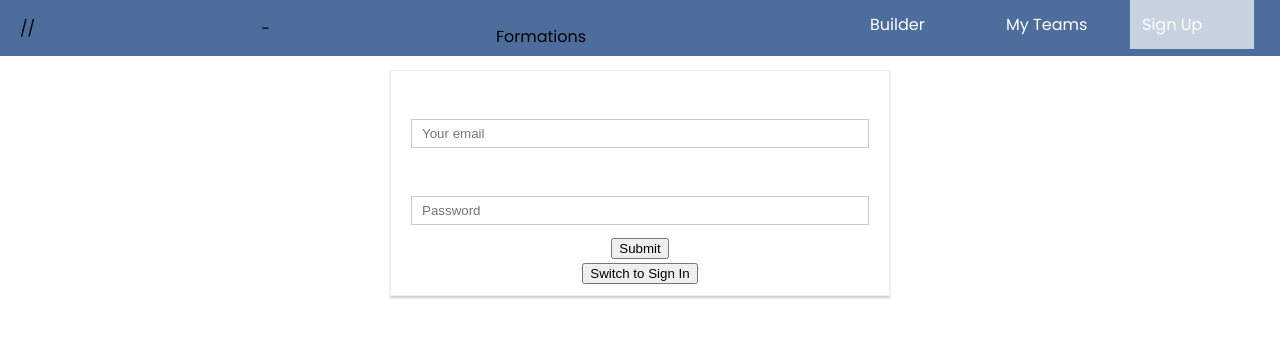
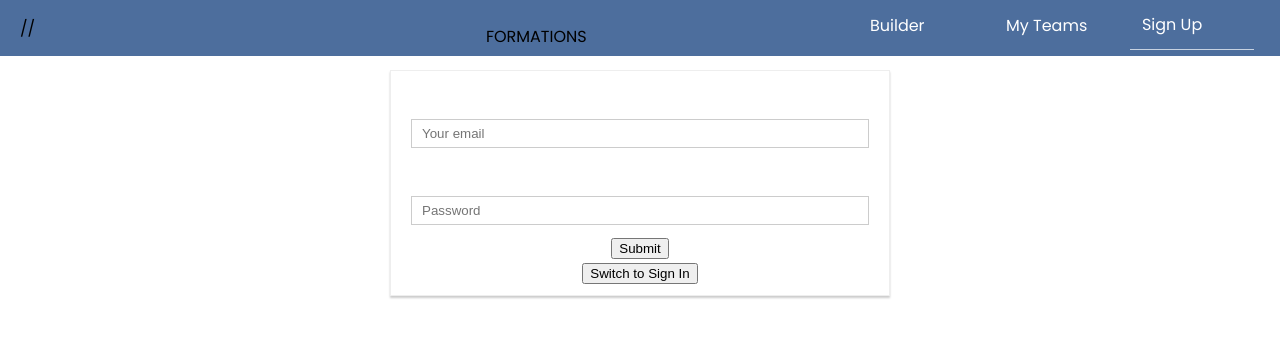
Before and after one commit to ruuuh20/team-builder, a React (Create React App) app: page /auth in a window 1280 px wide. Shown: the top 338 px of the page. Built offline with nearby package versions, Linux system fonts and the light colour scheme.

Commit message:
changed one little minor thing on nav

```diff
--- a/src/components/Logo/Logo.js
+++ b/src/components/Logo/Logo.js
@@ -3,7 +3,7 @@ import React from 'react';
 
 const Logo = (props) => (
   <div className="logo" style={{height: props.height}}>
-    Formations
+    FORMATIONS
 
   </div>
 
--- a/src/components/Navigation/NavigationItems/NavigationItems.css
+++ b/src/components/Navigation/NavigationItems/NavigationItems.css
@@ -27,9 +27,9 @@
 
 .selected
 {
-  background-color: #C7D2E1;
+  border-bottom: solid #C7D2E1 1px;
   /* border-bottom:  */
-  color: $fff
+  /* color: $fff */
 }
 
 @media (max-width: 500px) {
--- a/src/components/Navigation/Sidebar/Toggle/Toggle.js
+++ b/src/components/Navigation/Sidebar/Toggle/Toggle.js
@@ -1,7 +1,7 @@
 import React from 'react';
 
 const Toggle = (props) => (
-  <div onClick={props.toggleClicked}>-</div>
+  <div onClick={props.toggleClicked}></div>
 
 )
 
```
